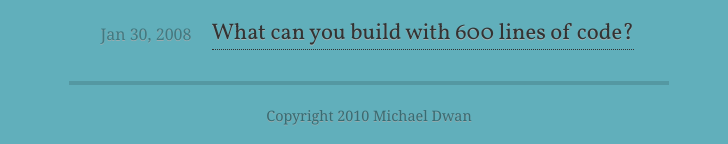
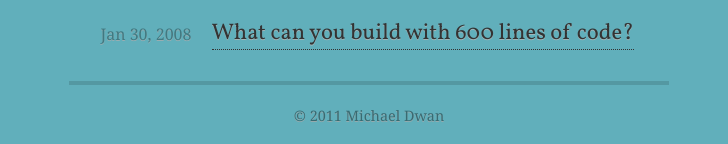
Before and after one commit to michaeldwan/michaeldwan.com, a Jekyll site: the page built from index.html, in a window 1280 px wide. Shown: the part 793-937 px from the top of the page, without its empty margins (271-999 px from the left). Built offline with Jekyll 4.4.1, drawn with Linux system fonts in a browser that asks for light colours; some web fonts are replaced.

Commit message:
the future

```diff
--- a/index.html
+++ b/index.html
@@ -33,5 +33,5 @@ title: Michael Dwan
   </ul>
 </section>
 <footer>
-  <p>Copyright 2010 Michael Dwan</p>
+  <p>© 2011 Michael Dwan</p>
 </footer>
```
